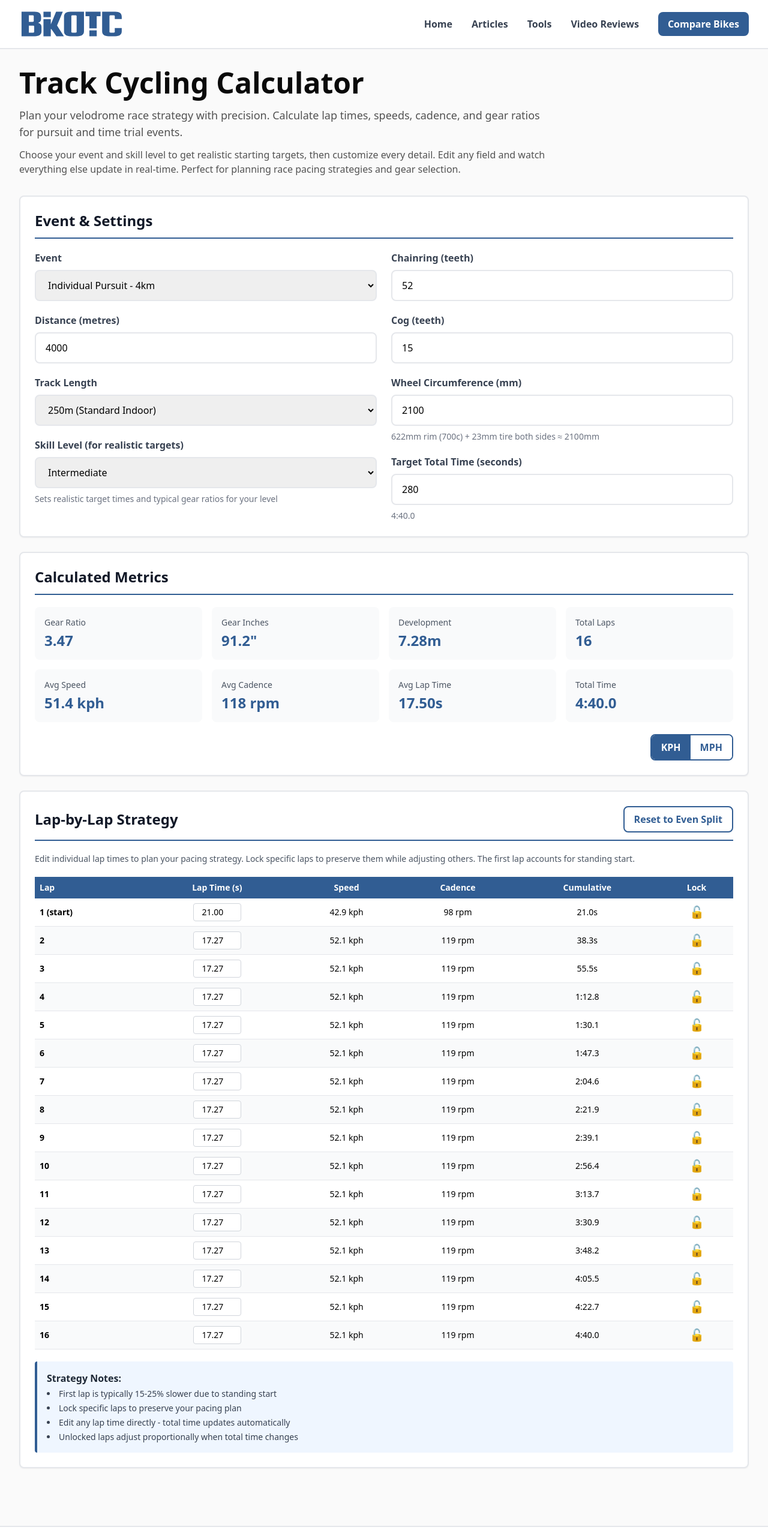
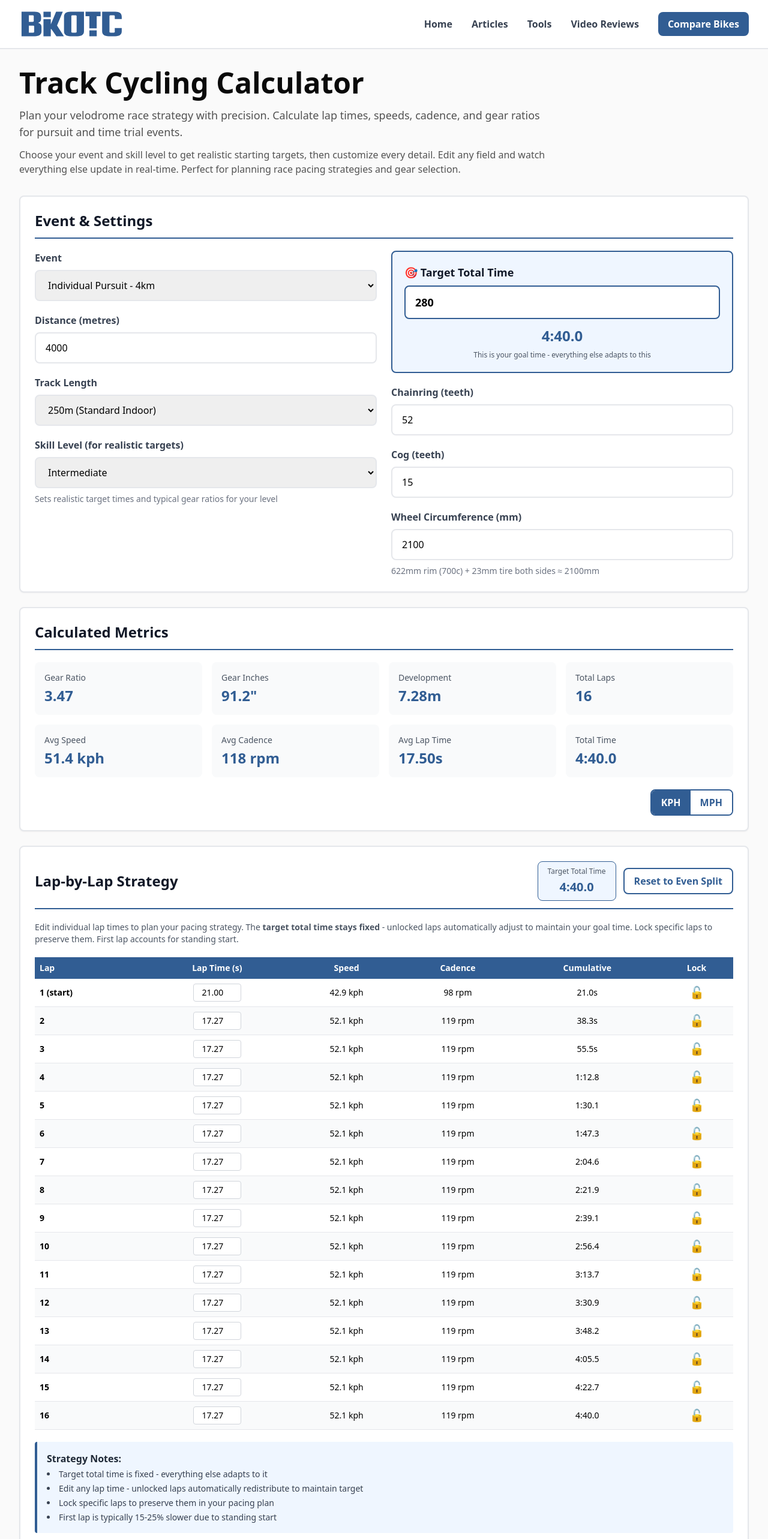
Before and after one commit to maccavamzoo/bikotic-genesis, a Next.js app: page /tools/track-cycling-calculator in a window 1280 px wide. Shown: the top 2566 px of the page at 60% size. Built offline with nearby package versions, Linux system fonts and the light colour scheme.

Commit message:
Update page.tsx

```diff
--- a/app/tools/track-cycling-calculator/page.tsx
+++ b/app/tools/track-cycling-calculator/page.tsx
@@ -137,14 +137,37 @@ export default function TrackCyclingCalculator() {
   }
 
   // Update lap time (when user manually edits)
+  // CRITICAL: Target time stays fixed, unlocked laps redistribute
   const updateLapTime = (index: number, newTime: number) => {
     const newLapTimes = [...lapTimes]
     newLapTimes[index] = newTime
+
+    // Calculate locked time (including the lap we just edited)
+    let lockedTime = newTime // Start with the edited lap
+    let unlockedIndices: number[] = []
+
+    lapTimes.forEach((time, i) => {
+      if (i !== index) {
+        if (lapLocks[i]) {
+          lockedTime += time
+        } else {
+          unlockedIndices.push(i)
+        }
+      }
+    })
+
+    // Redistribute remaining time across unlocked laps
+    const remainingTime = targetTime - lockedTime
+    const unlockedCount = unlockedIndices.length
+
+    if (unlockedCount > 0 && remainingTime > 0) {
+      const timePerUnlockedLap = remainingTime / unlockedCount
+      unlockedIndices.forEach(i => {
+        newLapTimes[i] = timePerUnlockedLap
+      })
+    }
+
     setLapTimes(newLapTimes)
-
-    const newTotal = newLapTimes.reduce((sum, t) => sum + t, 0)
-    setTargetTime(newTotal)
-    // Don't trigger regeneration when user is manually editing
     setShouldRegenerateLaps(false)
   }
 
@@ -306,8 +329,34 @@ export default function TrackCyclingCalculator() {
 
             </div>
 
-            {/* Right Column - Gear & Target */}
+            {/* Right Column - Target Time (Prominent) + Gear */}
             <div className="space-y-5">
+
+              {/* TARGET TOTAL TIME - HIGHLIGHTED */}
+              <div className="bg-blue-50 border-2 border-bikotic-blue rounded-lg p-5">
+                <label htmlFor="targetTime" className="block mb-2 text-gray-900 font-bold text-lg">
+                  🎯 Target Total Time
+                </label>
+                <input
+                  type="number"
+                  id="targetTime"
+                  value={targetTime}
+                  onChange={(e) => {
+                    setTargetTime(parseFloat(e.target.value) || 0)
+                    setShouldRegenerateLaps(true)
+                  }}
+                  min="10"
+                  max="600"
+                  step="0.1"
+                  className="w-full px-4 py-3 border-2 border-bikotic-blue rounded-lg focus:border-bikotic-blue focus:outline-none text-lg font-semibold"
+                />
+                <p className="text-2xl font-bold text-bikotic-blue mt-3 text-center">
+                  {formatTime(targetTime)}
+                </p>
+                <p className="text-xs text-gray-600 mt-2 text-center">
+                  This is your goal time - everything else adapts to this
+                </p>
+              </div>
 
               {/* Chainring */}
               <div>
@@ -358,26 +407,6 @@ export default function TrackCyclingCalculator() {
                 />
                 <p className="text-sm text-gray-500 mt-2">
                   622mm rim (700c) + 23mm tire both sides ≈ 2100mm
-                </p>
-              </div>
-
-              {/* Target Total Time */}
-              <div>
-                <label htmlFor="targetTime" className="block mb-2 text-gray-700 font-semibold">
-                  Target Total Time (seconds)
-                </label>
-                <input
-                  type="number"
-                  id="targetTime"
-                  value={targetTime}
-                  onChange={(e) => setTargetTime(parseFloat(e.target.value) || 0)}
-                  min="10"
-                  max="600"
-                  step="0.1"
-                  className="w-full px-4 py-3 border-2 border-gray-200 rounded-lg focus:border-bikotic-blue focus:outline-none"
-                />
-                <p className="text-sm text-gray-500 mt-2">
-                  {formatTime(targetTime)}
                 </p>
               </div>
 
@@ -466,20 +495,26 @@ export default function TrackCyclingCalculator() {
 
         {/* Lap by Lap Strategy */}
         <div className="bg-white border-2 border-gray-200 rounded-lg p-6 shadow-sm">
-          <div className="flex justify-between items-center mb-5 pb-3 border-b-2 border-bikotic-blue">
+          <div className="flex flex-col md:flex-row justify-between items-start md:items-center mb-5 pb-3 border-b-2 border-bikotic-blue gap-3">
             <h2 className="text-2xl font-bold text-gray-900">
               Lap-by-Lap Strategy
             </h2>
-            <button
-              onClick={resetLaps}
-              className="px-4 py-2 border-2 border-bikotic-blue text-bikotic-blue rounded-lg font-semibold transition-colors hover:bg-gray-50"
-            >
-              Reset to Even Split
-            </button>
+            <div className="flex flex-col sm:flex-row items-start sm:items-center gap-3 w-full md:w-auto">
+              <div className="bg-blue-50 border border-bikotic-blue rounded-lg px-4 py-2 w-full sm:w-auto">
+                <div className="text-xs text-gray-600 mb-1">Target Total Time</div>
+                <div className="text-xl font-bold text-bikotic-blue text-center">{formatTime(targetTime)}</div>
+              </div>
+              <button
+                onClick={resetLaps}
+                className="px-4 py-2 border-2 border-bikotic-blue text-bikotic-blue rounded-lg font-semibold transition-colors hover:bg-gray-50 w-full sm:w-auto whitespace-nowrap"
+              >
+                Reset to Even Split
+              </button>
+            </div>
           </div>
 
           <p className="text-sm text-gray-600 mb-5">
-            Edit individual lap times to plan your pacing strategy. Lock specific laps to preserve them while adjusting others. The first lap accounts for standing start.
+            Edit individual lap times to plan your pacing strategy. The <strong>target total time stays fixed</strong> - unlocked laps automatically adjust to maintain your goal time. Lock specific laps to preserve them. First lap accounts for standing start.
           </p>
 
           <div className="overflow-x-auto">
@@ -538,10 +573,10 @@ export default function TrackCyclingCalculator() {
           <div className="mt-5 p-4 bg-blue-50 border-l-4 border-bikotic-blue rounded">
             <div className="font-semibold text-gray-800 mb-1">Strategy Notes:</div>
             <ul className="text-sm text-gray-700 space-y-1 list-disc list-inside">
+              <li>Target total time is fixed - everything else adapts to it</li>
+              <li>Edit any lap time - unlocked laps automatically redistribute to maintain target</li>
+              <li>Lock specific laps to preserve them in your pacing plan</li>
               <li>First lap is typically 15-25% slower due to standing start</li>
-              <li>Lock specific laps to preserve your pacing plan</li>
-              <li>Edit any lap time directly - total time updates automatically</li>
-              <li>Unlocked laps adjust proportionally when total time changes</li>
             </ul>
           </div>
         </div>
```
